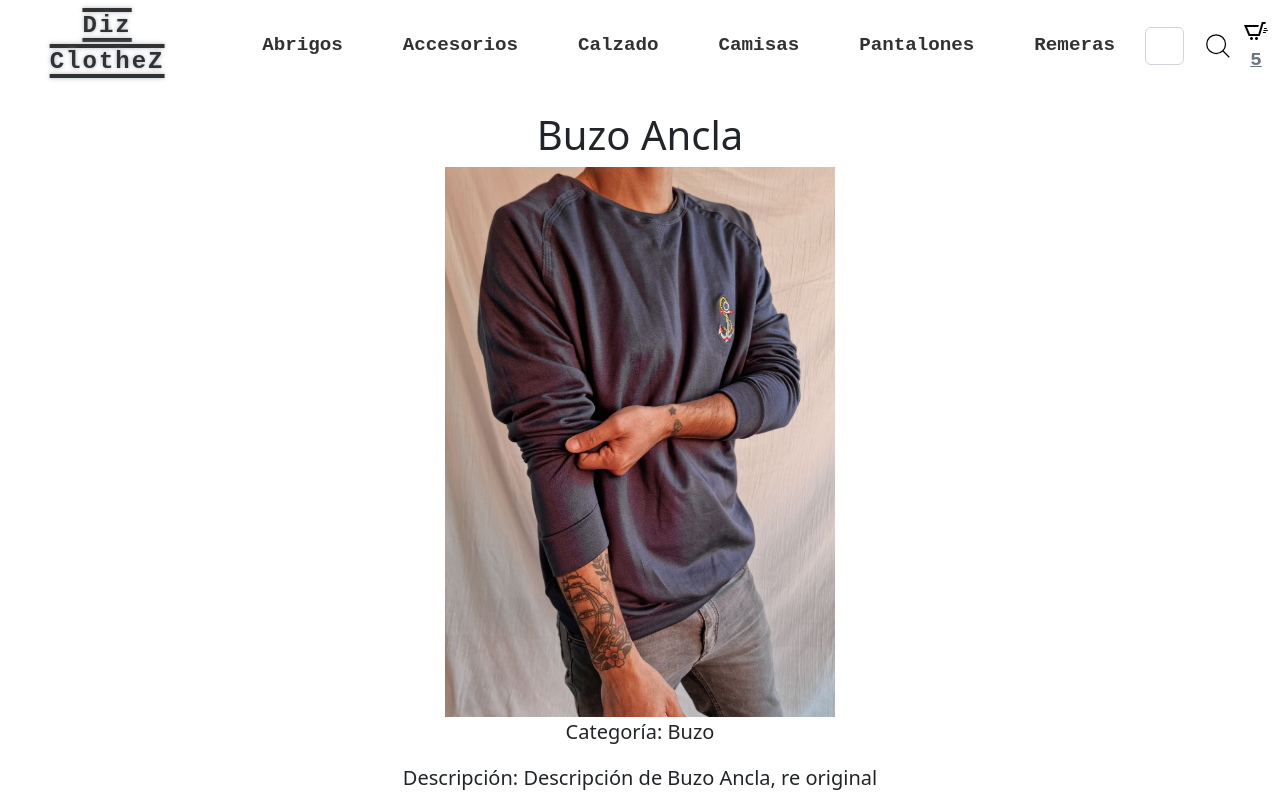
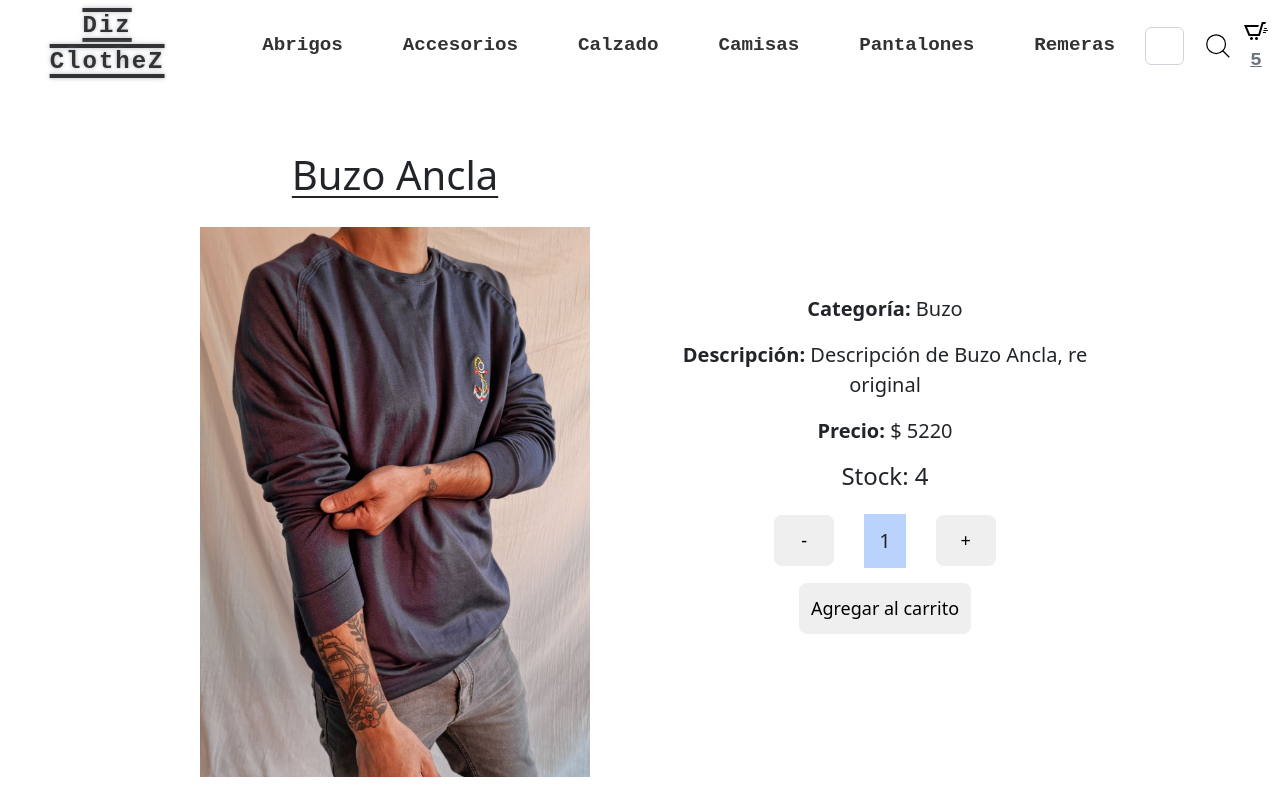
Before and after one commit to fede-diz/ProyectoReactCoder, a React (Create React App) app: page /detail/1 in a window 1280 px wide. Shown: the top 800 px of the page. Built offline with nearby package versions, Linux system fonts and the light colour scheme.

Commit message:
Eventos y AddedToCart

```diff
--- a/src/App.js
+++ b/src/App.js
@@ -3,6 +3,7 @@ import Navbar from './components/Navbar/Navbar.js';
 import ItemListContainer from './components/ItemListContainer/ItemListContainer';
 import ItemDetailContainer from './components/ItemDetailContainer/ItemDetailContainer';
 import { BrowserRouter, Routes, Route } from 'react-router-dom';
+import Cart from './components/Cart/Cart';
 
 function App() {
 
@@ -15,6 +16,7 @@ function App() {
           <Route path='/type/:typeName' element={<ItemListContainer />} />
           <Route path='/detail/:productId' element={<ItemDetailContainer />} />
           <Route path='*' element={<h1>404 NOT FOUND</h1>} />
+          <Route path='/cart' element={<Cart />} />
         </Routes>
       </BrowserRouter>
     </div>
--- /dev/null
+++ b/src/components/AddedToCart/AddedToCart.js
@@ -0,0 +1,14 @@
+import { NavLink } from "react-router-dom";
+
+const AddedToCart = ({name, quantity}) => {
+    return (
+        <div>
+            <h3>Agregaste {quantity} {name} al Carrito!!</h3>
+            <br />
+            <NavLink to={'/'} className='btn btn-outline-secondary'>Seguir Comprando</NavLink>
+            <NavLink to={'/cart'} className='btn btn-outline-secondary'>Finalizar Compra</NavLink>
+        </div>
+    )
+}
+
+export default AddedToCart
--- /dev/null
+++ b/src/components/Cart/Cart.js
@@ -0,0 +1,10 @@
+const Cart = () => {
+    return (
+        <div>
+            <h1>Carrito</h1>
+            <h2>Items de Carrito</h2>
+        </div>
+    )
+}
+
+export default Cart
--- a/src/components/CartWidget/CartWidget.js
+++ b/src/components/CartWidget/CartWidget.js
@@ -1,12 +1,13 @@
 import Cart from './assets/cart.svg'
+import { Link } from 'react-router-dom'
 
 const CartWidget = () => {
     return (
         <div>
-            <a href="#top" className="link-secondary">
+            <Link to={'/cart'} className="link-secondary">
                 <img src={Cart} className='carrito-logo' alt='carrito' />
                 5
-            </a>
+            </Link>
         </div>
     )
 }
--- a/src/components/ItemCount/ItemCount.css
+++ b/src/components/ItemCount/ItemCount.css
@@ -27,6 +27,7 @@
     cursor: pointer;
     outline: inherit;
     font-size: larger;
+    min-width: 60px;
 }
 
 .Number {
--- a/src/components/ItemCount/ItemCount.js
+++ b/src/components/ItemCount/ItemCount.js
@@ -20,11 +20,13 @@ const ItemCount = ({ stock = 0, initial = 1, onAdd }) => {
             <div>
                 <h4>Stock: {stock}</h4>
             </div>
+            <br />
             <div className='Controls'>
                 <button className="Button" onClick={decrement}>-</button>
                 <h4 className="Number">{quantity}</h4>
                 <button className="Button" onClick={increment}>+</button>
             </div>
+            <br />
             <div className='Controls'>
                 <button className="Button" onClick={() => onAdd(quantity)}>Agregar al carrito</button>
             </div>
--- a/src/components/ItemDetail/ItemDetail.css
+++ b/src/components/ItemDetail/ItemDetail.css
@@ -5,13 +5,15 @@
 }
 
 .ItemHeader {
-    display: flex;
     justify-content: center;
+    padding-bottom: 20px;
+    text-decoration: underline;
+    text-underline-offset: 6px;
+    text-decoration-thickness: 2px;
 }
 
 .Info {
     font-size: 20px;
-    display: flex;
     justify-content: space-around;
 }
 
@@ -21,7 +23,6 @@
     font-size: 18px;
     border-radius: 8px;
     flex: none;
-    display: flex;
     order: 1;
     align-self: center;
     flex-grow: 0;
@@ -40,3 +41,7 @@
     object-fit: cover;
     object-position: center;
 }
+
+.row {
+    padding-top: 40px;
+}
--- a/src/components/ItemDetail/ItemDetail.js
+++ b/src/components/ItemDetail/ItemDetail.js
@@ -1,17 +1,26 @@
+import { useState } from "react"
+import AddedToCart from "../AddedToCart/AddedToCart"
 import ItemCount from "../ItemCount/ItemCount"
 import './ItemDetail.css'
 
 const ItemDetail = ({ id, name, price, category, img, stock, description }) => {
+    const [toCart, setToCart] = useState(true)
+
+    const [productAdded, setProductAdded] = useState({})
 
     const handleOnAdd = (quantity) => {
         const productToAdd = {
             id, name, price, quantity
         }
         console.log(productToAdd)
+        setProductAdded(productToAdd)
+        setToCart(false)
     }
 
     return (
-        <article className="CardItem">
+        <div className="CardItem container text-center">
+            <div className="row row-cols-2">
+                <div className='col align-self-start'>
                     <header className="Header">
                         <h1 className="ItemHeader">
                             {name}
@@ -20,21 +29,21 @@ const ItemDetail = ({ id, name, price, category, img, stock, description }) => {
                     <picture>
                         <img src={img} alt={name} className="ItemImg" />
                     </picture>
-            <section>
+                </div>
+                <div className="col align-self-center">
                     <p className="Info">
-                    Categoría: {category}
+                        <strong>Categoría:</strong> {category}
                     </p>
                     <p className="Info">
-                    Descripción: {description}
+                        <strong>Descripción:</strong> {description}
                     </p>
                     <p className="Info">
-                    Precio: $ {price}
+                        <strong>Precio:</strong> $ {price}
                     </p>
-            </section>
-            <footer className="ItemFooter">
-                <ItemCount onAdd={handleOnAdd} stock={stock} />
-            </footer>
-        </article>
+                    {toCart === true ? <ItemCount onAdd={handleOnAdd} stock={stock} /> : <AddedToCart {...productAdded}/>}
+                </div>
+            </div>
+        </div>
     )
 }
 
--- a/src/components/ItemList/ItemList.js
+++ b/src/components/ItemList/ItemList.js
@@ -4,7 +4,7 @@ import './ItemList.css'
 const ItemList = ({ products }) => {
 
     return (
-        <div className="row row-cols-1 row-cols-md-3 g-4 container-sm">
+        <div className="row row-cols-1 row-cols-md-4 container-fluid">
             {products.map((prod) => <Item key={prod.id} {...prod}/>)}
         </div>
     )
```
Also changed, not shown: src/components/ItemList/ItemList.css (line endings or trailing spaces). Lines whose indentation alone changed are shown as unchanged.
